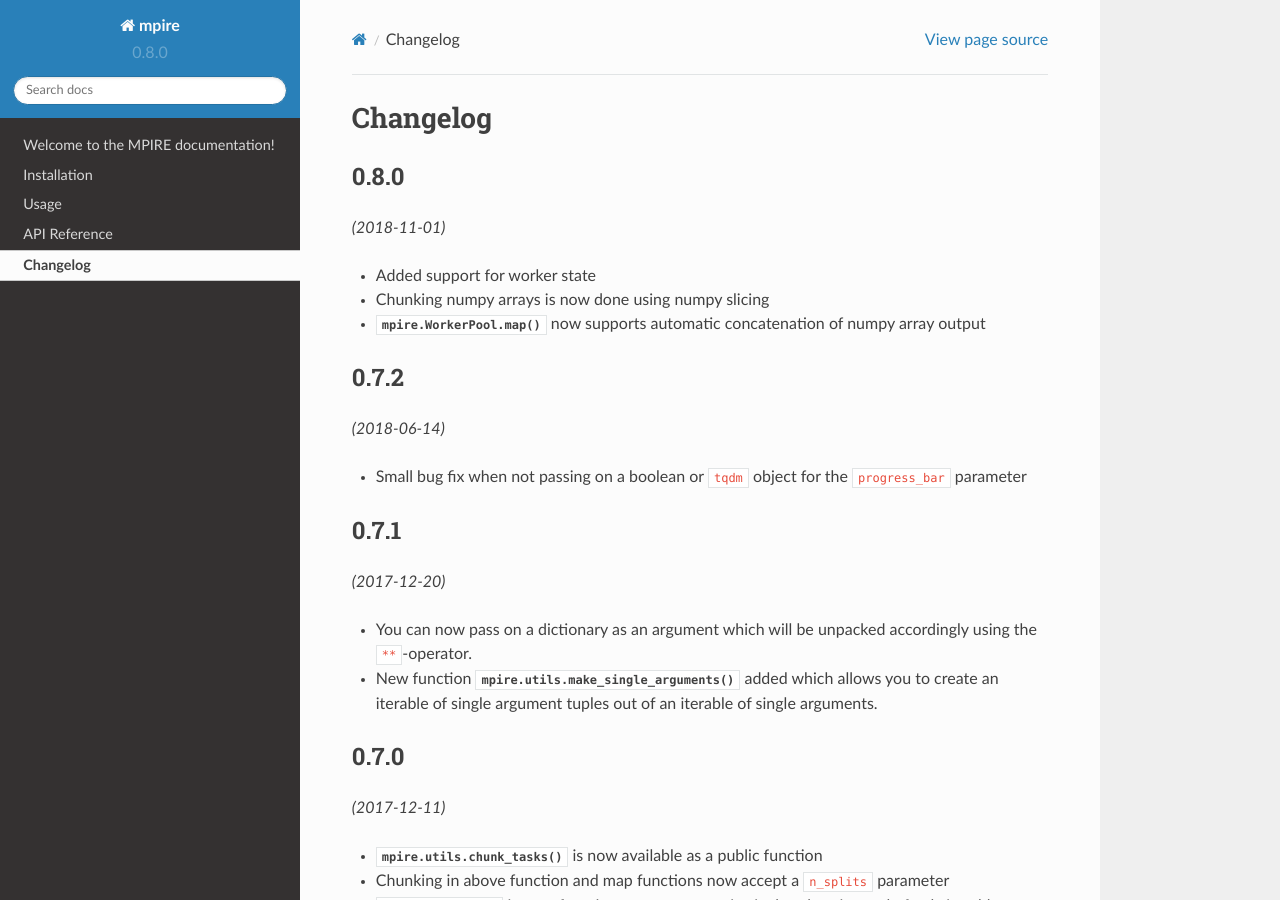
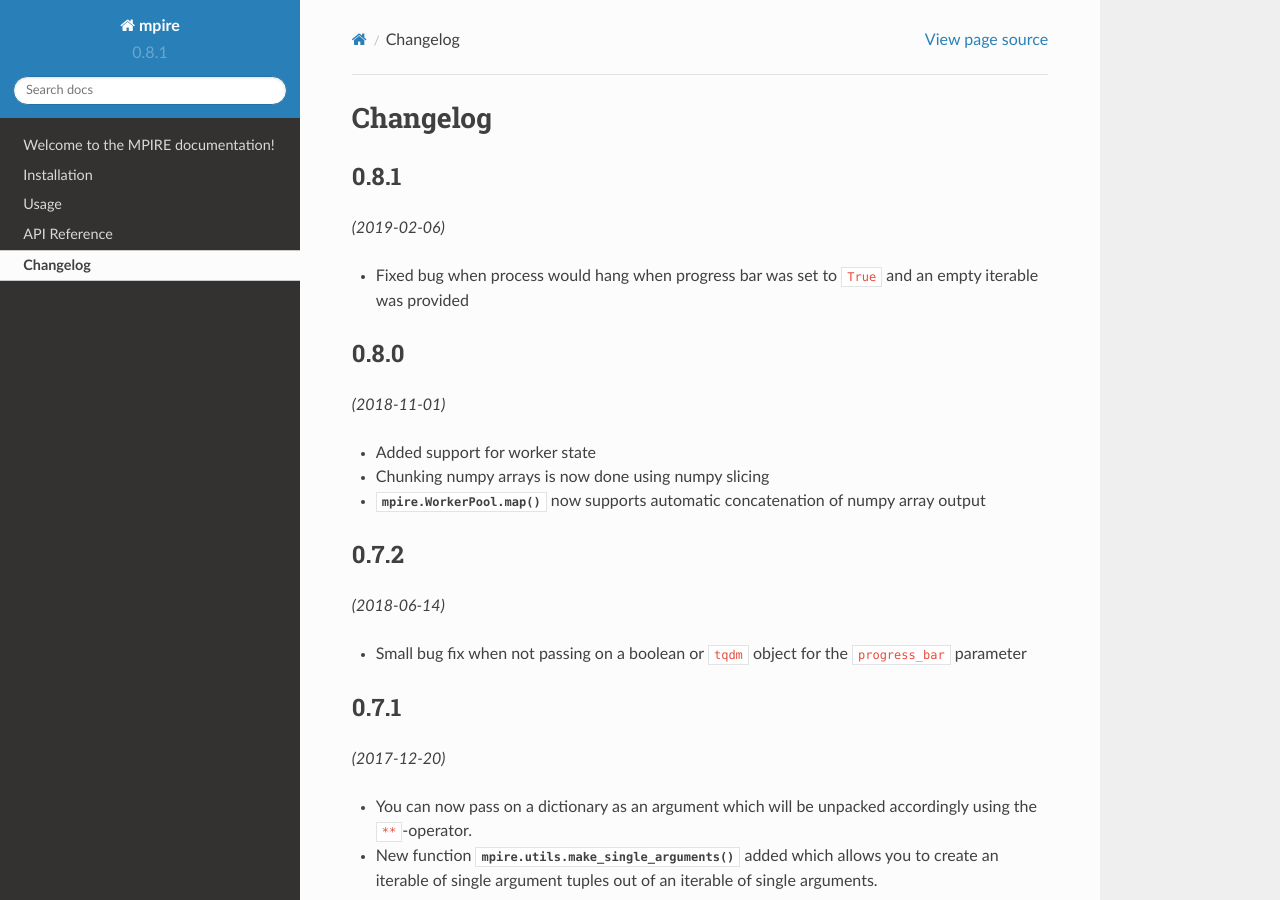
Before and after one commit to sybrenjansen/mpire, a Sphinx documentation site: the page built from docs/changelog.rst, in a window 1280 px wide and 900 px high. Built offline with Sphinx 7.4.7 and the Read the Docs theme 2.0.0, drawn with Linux system fonts in a browser that asks for light colours.

Commit message:
Fixed bug when process would hang when progress bar was set to True and an empty iterable was provided

```diff
--- a/docs/changelog.rst
+++ b/docs/changelog.rst
@@ -1,5 +1,12 @@
 Changelog
 =========
+
+0.8.1
+-----
+
+*(2019-02-06)*
+
+* Fixed bug when process would hang when progress bar was set to ``True`` and an empty iterable was provided
 
 0.8.0
 -----
--- a/docs/conf.py
+++ b/docs/conf.py
@@ -20,7 +20,7 @@
 from datetime import datetime
 import re
 
-_version = '0.8.0'
+_version = '0.8.1'
 
 
 def isBoostFunc(what, obj):
--- a/setup.py
+++ b/setup.py
@@ -7,7 +7,7 @@ def read_description():
 
 setup(
     name="mpire",
-    version='0.8.0',
+    version='0.8.1',
     author="Sybren Jansen (Target Holding)",
     author_email="sybren.jansen@target-holding.nl",
     description="A Python package for multiprocessing, but faster than multiprocessing",
```
Also changed, not shown: 2 other files.
